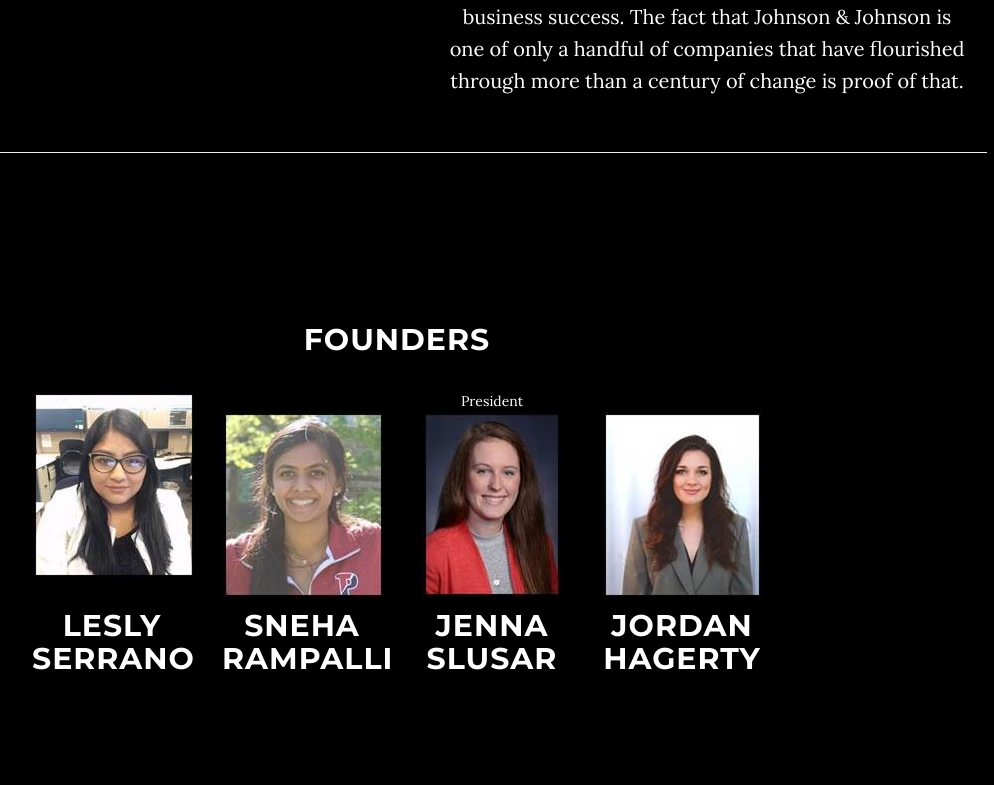
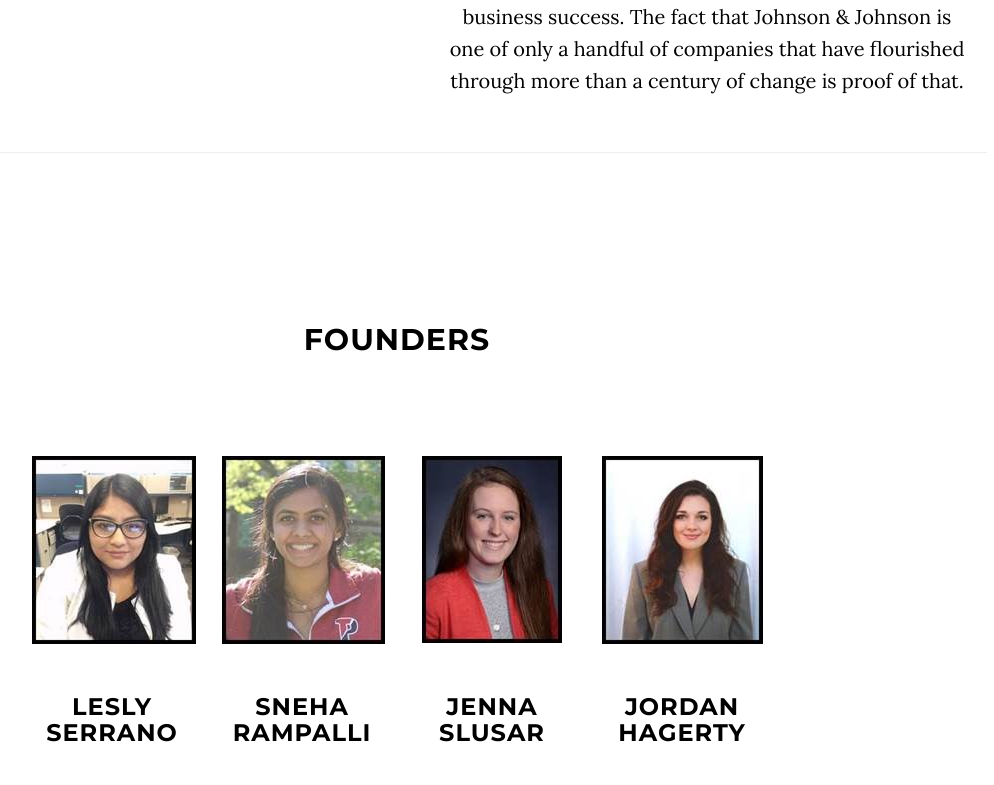
Before and after one commit to icajnj/ica.github.io, a website: page index.html in a window 1280 px wide. Shown: the part 1972-2757 px from the top of the page, without its empty margins (243-1237 px from the left). Drawn offline with nearby package versions, Linux system fonts and the light colour scheme; some packages are replaced by stand-ins of ours.

Commit message:
edited background color and icon picture

```diff
--- a/css/grayscale.css
+++ b/css/grayscale.css
@@ -25,6 +25,7 @@ h6 {
   font-family: "Montserrat", "Helvetica Neue", Helvetica, Arial, sans-serif;
   font-weight: 700;
   letter-spacing: 1px;
+  color: black;
 }
 p {
   margin: 0 0 25px;
@@ -57,7 +58,7 @@ a:focus {
   border-bottom: 1px solid rgba(255, 255, 255, 0.3);
   text-transform: uppercase;
   font-family: "Montserrat", "Helvetica Neue", Helvetica, Arial, sans-serif;
-  background-color: black;
+  background-color: white;
 }
 .navbar-custom .navbar-toggle {
   color: white;
@@ -114,7 +115,7 @@ a:focus {
 
   .navbar-custom.top-nav-collapse {
     padding: 0;
-    background: black;
+    background: white;
     border-bottom: 1px solid rgba(255, 255, 255, 0.3);
   }
 }
@@ -225,7 +226,7 @@ a:focus {
   width: 100%;
   padding: 50px 0;
   color: black;
-  background-color: black;
+  background-color: white;
 }
 #map {
   width: 100%;
--- a/index.html
+++ b/index.html
@@ -10,6 +10,7 @@
     <meta name="author" content="">
 
     <title>ICA</title>
+    <link rel="icon" href="img/jnj.png">
 
     <!-- Bootstrap Core CSS -->
     <link href="vendor/bootstrap/css/bootstrap.min.css" rel="stylesheet">
@@ -31,7 +32,7 @@
 
 </head>
 
-<body id="page-top" data-spy="scroll" data-target=".navbar-fixed-top">
+<body id="page-top" data-spy="scroll" data-target=".navbar-fixed-top" style="background-color: white; color: black">
 
     <!-- Navigation -->
     <nav class="navbar navbar-custom navbar-fixed-top" role="navigation">
@@ -122,17 +123,14 @@ Robert Wood Johnson, former chairman from 1932 to 1963 and a member of the Compa
     <hr style="margin-left: 50px; margin-right: 50px">
 
     <!-- Download Section -->
-    <section id="founders" class="content-section text-center">
-        <div class="download-section">
+    <section id="founders" class="content-section text-center" style="background-color: white; color: black">
+        <div class="download-section" style="background-color: white">
             <div class="container">
                 <div class="col-lg-8 col-lg-offset-2">
-                    <h2 style="margin-top: -200px">Founders</h2>
+                    <h2 style="color: black; margin-top: -200px; margin-bottom: 100px">Founders</h2>
                     <div class="row">
                         <div class="col-lg-3">
                             <img src="img/Lesley-pic.jpg">
-                        </div>
-                        <div class="overlay">
-                            <div class="text">President</div>
                         </div>
                         <div class="col-lg-3">
                             <img src="img/Sneha-pic.jpg">
@@ -144,18 +142,18 @@ Robert Wood Johnson, former chairman from 1932 to 1963 and a member of the Compa
                             <img src="img/Jordan-pic.jpg">
                         </div>
                     </div>
-                    <div class="row" style="padding-top: 10px">
+                    <div class="row" style="padding-top: 50px; color: black">
                         <div class="col-lg-3">
-                            <h2>Lesly Serrano</h2>
+                            <h3>Lesly Serrano</h3>
                         </div>
                         <div class="col-lg-3">
-                            <h2>Sneha Rampalli</h2>
+                            <h3>Sneha Rampalli</h3>
                         </div>
                         <div class="col-lg-3">
-                            <h2>Jenna Slusar</h2>
+                            <h3>Jenna Slusar</h3>
                         </div>
                         <div class="col-lg-3">
-                            <h2>Jordan Hagerty</h2>
+                            <h3>Jordan Hagerty</h3>
                         </div>
                     </div>
                 </div>
@@ -169,7 +167,7 @@ Robert Wood Johnson, former chairman from 1932 to 1963 and a member of the Compa
     <section id="contact" class="container content-section text-center">
         <div class="row">
             <div class="col-lg-8 col-lg-offset-2">
-                <h2>Contact Us</h2>
+                <h2 style="margin-top: -150px">Contact Us</h2>
                 <p>Feel free to email us to provide some feedback , give us suggestions, or to just say hello!</p>
                 <ul class="list-inline banner-social-buttons">
                     <li>
```
Also changed, not shown: img/jnj.png (added).
